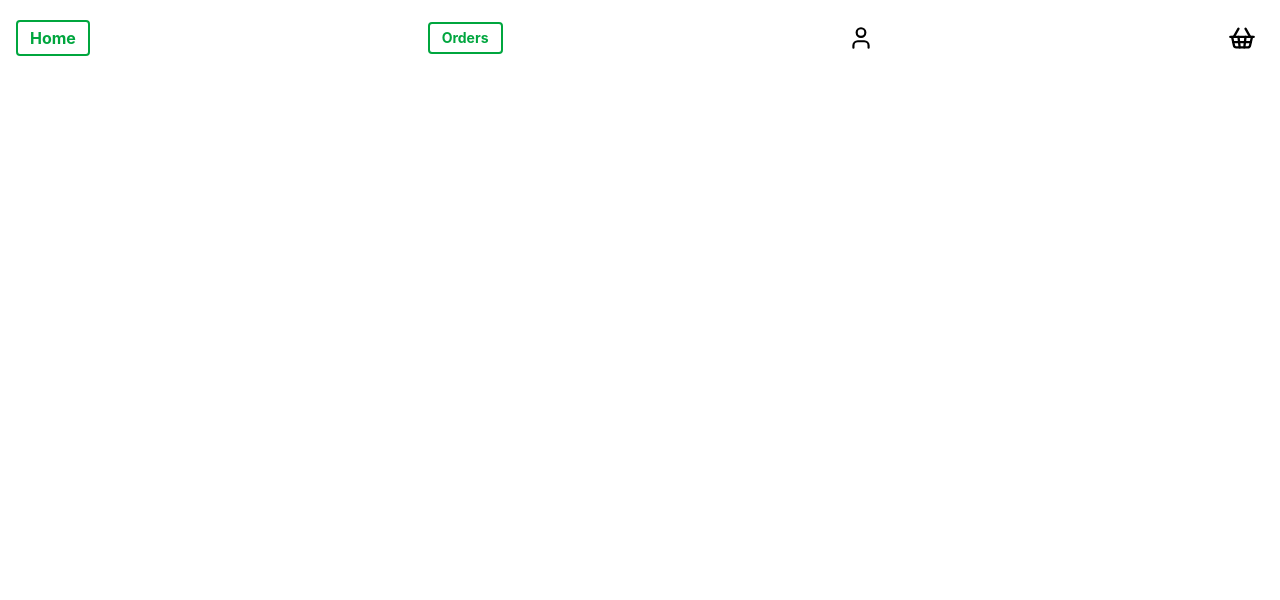
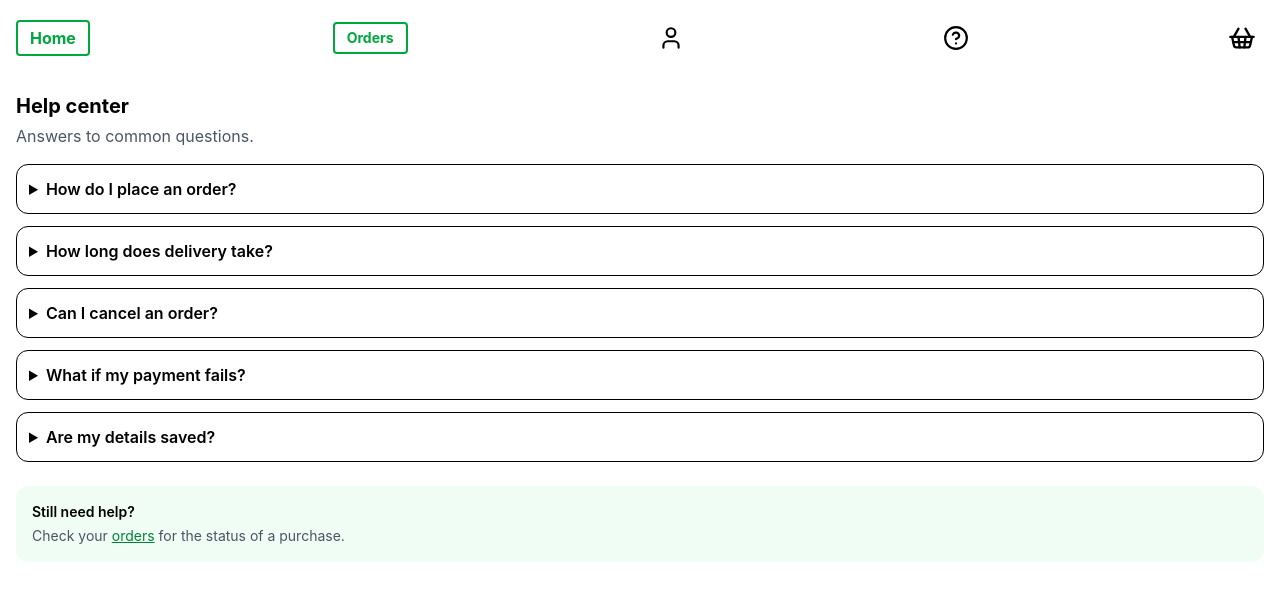
Before and after one commit to Haez0004/e-commerce-, a React (Vite) app: page /help in a window 1280 px wide. Before the commit this address had no page. Shown: the top 600 px of the page. Built offline with nearby package versions, Linux system fonts and the light colour scheme.

Commit message:
Add help center page

```diff
--- a/src/App.tsx
+++ b/src/App.tsx
@@ -5,9 +5,10 @@ import Cart from './pages/Cart';
 import ProductDetail from './pages/ProductDetail';
 import Checkout from './pages/Checkout';
 import { Toaster } from 'react-hot-toast';
-import { ShoppingBasket, User } from 'lucide-react';
+import { ShoppingBasket, User, CircleHelp } from 'lucide-react';
 import Orders from './pages/Orders';
 import Account from './pages/Account';
+import Help from './pages/Help';
 
 export default function App() {
   const { items } = useCart();
@@ -26,6 +27,9 @@ export default function App() {
          <Link to="/account" aria-label="My account" className="p-2">
            <User size={26} />
          </Link>
+        <Link to="/help" aria-label="Help center" className="p-2">
+          <CircleHelp size={26} />
+         </Link>
         <Link to="/cart" className="relative p-2" aria-label={`Cart, ${count} items`}>
          <ShoppingBasket size={28} />
           {count > 0 && (
@@ -43,6 +47,7 @@ export default function App() {
         <Route path="/checkout" element={<Checkout />} />
         <Route path="/orders" element={<Orders />} />
         <Route path="/account" element={<Account />} />
+        <Route path="/help" element={<Help />} />
       </Routes>
     </div>
   );
--- /dev/null
+++ b/src/data/faqs.ts
@@ -0,0 +1,27 @@
+export interface Faq {
+  question: string;
+  answer: string;
+}
+
+export const faqs: Faq[] = [
+  {
+    question: 'How do I place an order?',
+    answer: 'Add items to your basket, open the basket, tap Proceed to Checkout, fill in your details and tap Place Order.',
+  },
+  {
+    question: 'How long does delivery take?',
+    answer: 'After you place an order, we call you to confirm delivery. Delivery times depend on your location.',
+  },
+  {
+    question: 'Can I cancel an order?',
+    answer: 'Yes. Open Orders, find the successful order and tap Cancel order. Failed and cancelled orders cannot be cancelled again.',
+  },
+  {
+    question: 'What if my payment fails?',
+    answer: 'You will see a red message at checkout. Your basket is kept, so you can try again. Failed attempts appear in Orders.',
+  },
+  {
+    question: 'Are my details saved?',
+    answer: 'Details you save on the Account page stay on this phone only. Use Sign out to remove them.',
+  },
+];
--- /dev/null
+++ b/src/pages/Help.tsx
@@ -0,0 +1,33 @@
+import { Link } from 'react-router-dom';
+import { faqs } from '../data/faqs';
+
+export default function Help() {
+  return (
+    <div className="p-4">
+      <h1 className="text-xl font-bold">Help center</h1>
+      <p className="mt-1 text-gray-600">Answers to common questions.</p>
+
+      <div className="mt-4 flex flex-col gap-3">
+        {faqs.map((faq) => (
+          <details key={faq.question} className="rounded-xl border p-3">
+            <summary className="cursor-pointer font-semibold">
+              {faq.question}
+            </summary>
+            <p className="mt-2 text-sm text-gray-600">{faq.answer}</p>
+          </details>
+        ))}
+      </div>
+
+      <div className="mt-6 rounded-xl bg-green-50 p-4 text-sm">
+        <p className="font-semibold">Still need help?</p>
+        <p className="mt-1 text-gray-600">
+          Check your{' '}
+          <Link to="/orders" className="text-green-700 underline">
+            orders
+          </Link>{' '}
+          for the status of a purchase.
+        </p>
+      </div>
+    </div>
+  );
+}
```
